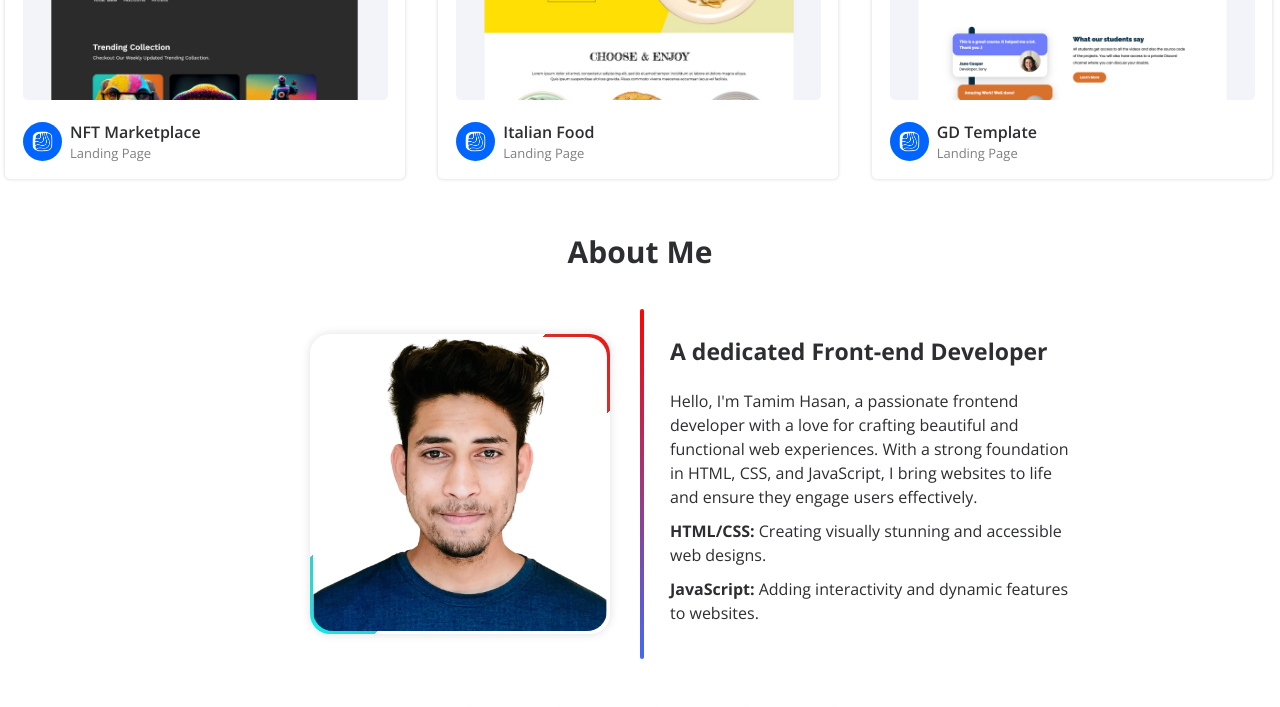
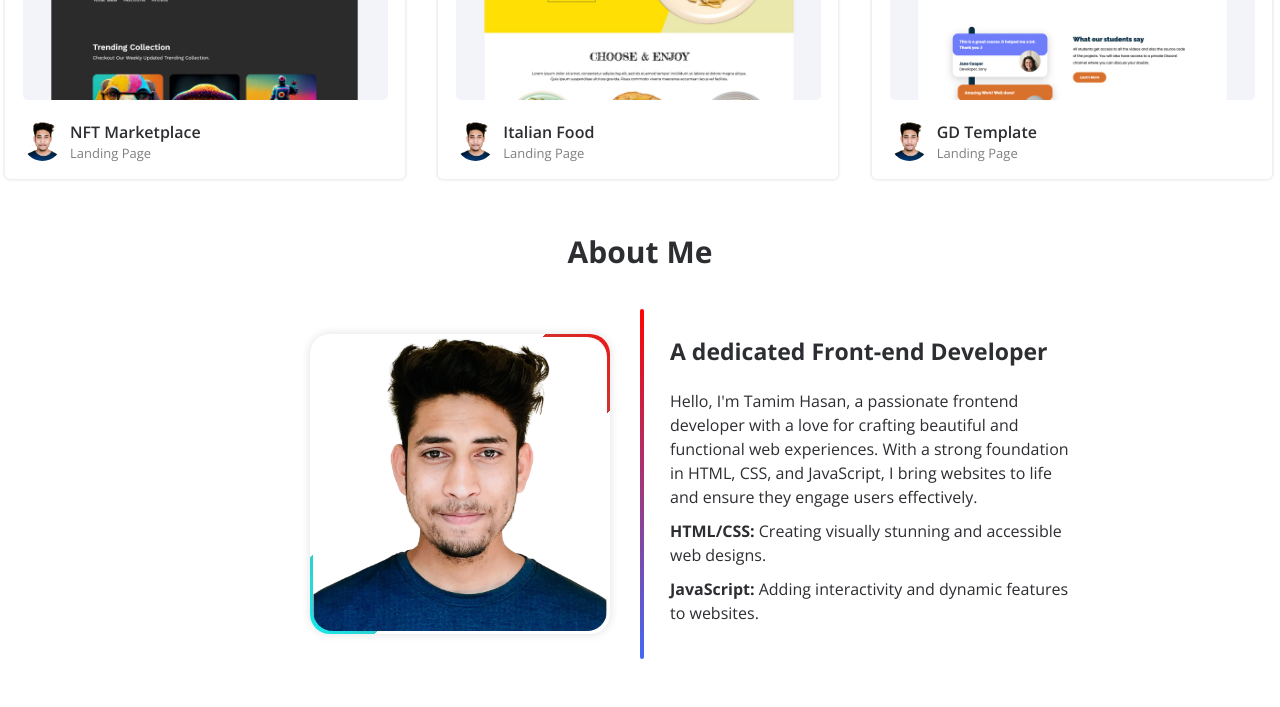
Before and after one commit to tamimhasandev/portfolio, a plain HTML site: page index.html in a window 1280 px wide. Shown: the part 1260-1967 px from the top of the page. Drawn offline with nearby package versions, Linux system fonts and the light colour scheme.

Commit message:
Changed author image

```diff
--- a/index.html
+++ b/index.html
@@ -296,10 +296,7 @@
                 </div>
                 <div class="meta">
                   <div class="fav-icon">
-                    <img
-                      src="./images/21fd9bb80021edfb1a37c2058f02ebe7.png"
-                      alt=""
-                    />
+                    <img src="./images/IMG_2023-2.webp" alt="" />
                   </div>
                   <div class="text">
                     <h3>NFT Marketplace</h3>
@@ -342,10 +339,7 @@
                 </div>
                 <div class="meta">
                   <div class="fav-icon">
-                    <img
-                      src="./images/21fd9bb80021edfb1a37c2058f02ebe7.png"
-                      alt=""
-                    />
+                    <img src="./images/IMG_2023-2.webp" alt="" />
                   </div>
                   <div class="text">
                     <h3>Italian Food</h3>
@@ -387,10 +381,7 @@
                 </div>
                 <div class="meta">
                   <div class="fav-icon">
-                    <img
-                      src="./images/21fd9bb80021edfb1a37c2058f02ebe7.png"
-                      alt=""
-                    />
+                    <img src="./images/IMG_2023-2.webp" alt="" />
                   </div>
                   <div class="text">
                     <h3>GD Template</h3>
--- a/sass/styles.scss
+++ b/sass/styles.scss
@@ -407,6 +407,10 @@ header {
               height: 39px;
               border-radius: 100px;
               overflow: hidden;
+              img {
+                object-fit: cover;
+                object-position: top;
+              }
             }
             .text {
               overflow: hidden;
```
Also changed, not shown: css/styles.min.css.
